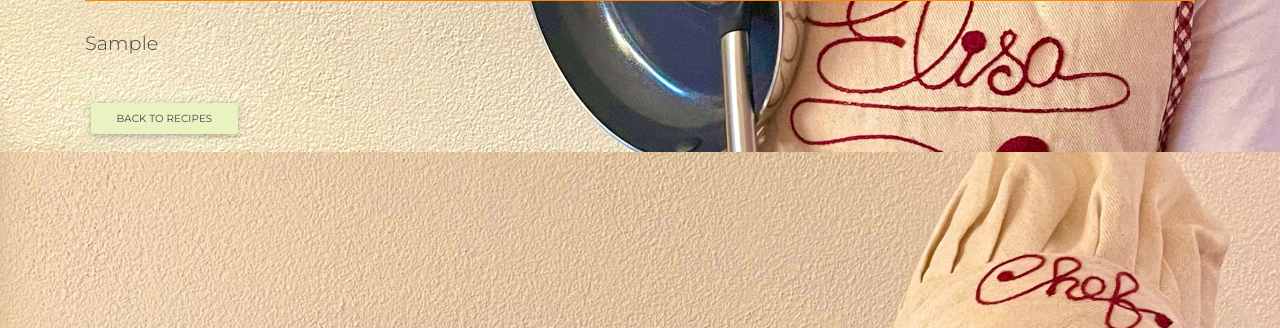
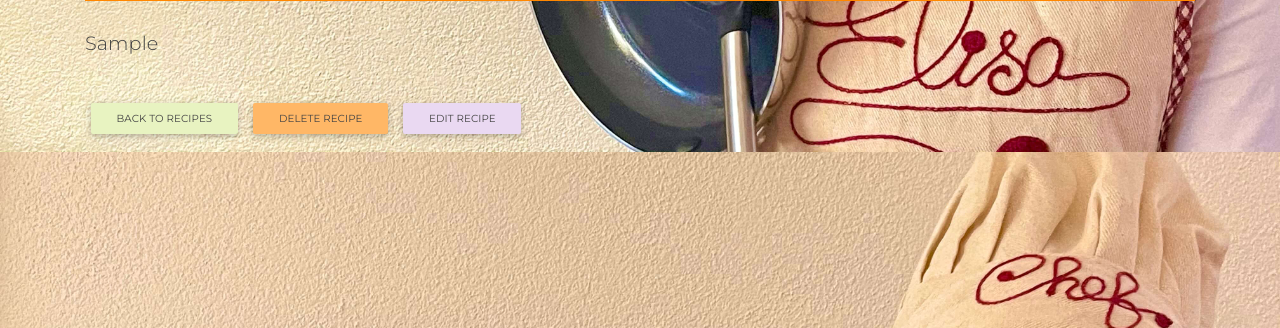
Before and after one commit to GBrachetta/recipes, a Django app: page /recipes/1/ in a window 1280 px wide. Shown: the part 808-1136 px from the top of the page. Run offline with Django 3.2, Linux system fonts and the light colour scheme; tables that the repository leaves empty hold one stand-in row (values such as "Sample post"); grey boxes marked "Sample" are stand-in pictures; some libraries are stand-ins or nearby versions.

Commit message:
Edit and delete recipes feature

```diff
--- /dev/null
+++ b/recipes/templates/recipes/includes/modal_delete.html
@@ -0,0 +1,20 @@
+<!-- Modal Delete -->
+<div class="modal fade top" id="deleteRecipeModal" tabindex="-1" role="dialog"
+    aria-labelledby="deleteRecipeModal" aria-hidden="true">
+    <div class="modal-dialog modal-frame modal-top" role="document">
+        <div class="modal-content">
+            <div class="modal-body bg-warning">
+                <div
+                    class="row d-flex justify-content-center align-items-center">
+                    <p class="pt-3 pr-2 lead">Are you sure you want to delete
+                        <span class="font-weight-bold">{{ recipe.name }}</span>?
+                    </p>
+                    <button type="button" class="btn btn-back"
+                        data-dismiss="modal">Cancel</button>
+                    <a class="btn btn-danger"
+                        href="{% url 'delete_recipe' recipe.id %}">Delete</a>
+                </div>
+            </div>
+        </div>
+    </div>
+</div>
--- a/recipes/templates/recipes/recipe.html
+++ b/recipes/templates/recipes/recipe.html
@@ -16,13 +16,13 @@
                 </div>
                 <div class="col-4">
                     <p class="recipe-details">
-                    <span><i class="fas fa-dollar-sign text-secondary"></i></span>
+                        <span><i class="fas fa-dollar-sign text-secondary"></i></span>
                         Cost: €{{ recipe.price }}
                 </div>
                 </p>
                 <div class="col-4">
                     <p class="recipe-details">
-                    <span><i class="fas fa-clock text-secondary"></i></span>
+                        <span><i class="fas fa-clock text-secondary"></i></span>
                         Prep time: {{ recipe.time }} mins.
                 </div>
                 </p>
@@ -42,6 +42,9 @@
         </div>
     </div>
     <a class="btn btn-back" href="{% url 'recipes' %}">Back to Recipes</a>
+    <a class="btn btn-delete" href="#" data-toggle="modal" data-target="#deleteRecipeModal">Delete Recipe</a>
+    <a class="btn btn-go" href="{% url 'edit_recipe' recipe.id %}">Edit Recipe</a>
 </div>
 <div class="spacer"></div>
+{% include 'recipes/includes/modal_delete.html' %}
 {% endblock %}
--- a/recipes/urls.py
+++ b/recipes/urls.py
@@ -5,4 +5,10 @@ urlpatterns = [
     path("", views.recipes, name="recipes"),
     path("add_recipe/", views.add_recipe, name="add_recipe"),
     path("<int:recipe_id>/", views.recipe_detail, name="recipe_detail"),
+    path(
+        "edit_recipe/<int:recipe_id>/", views.edit_recipe, name="edit_recipe"
+    ),
+    path(
+        "delete_recipe/<int:recipe_id>/", views.delete_recipe, name="delete_recipe"
+    ),
 ]
--- a/recipes/views.py
+++ b/recipes/views.py
@@ -47,3 +47,41 @@ def add_recipe(request):
     context = {"form": form, "recipes": "active"}
 
     return render(request, template, context)
+
+
+@login_required
+def edit_recipe(request, recipe_id):
+    """Edit an existing recipe"""
+    if not request.user.is_superuser:
+        messages.error(request, "Reserved to administrators.")
+        return redirect(reverse("home"))
+
+    recipe = get_object_or_404(Recipe, pk=recipe_id)
+
+    if request.method == "POST":
+        form = RecipeForm(request.POST, request.FILES, instance=recipe)
+        if form.is_valid():
+            form.save()
+            messages.success(request, "Successfully updated recipe.")
+            return redirect(reverse("recipes"))
+        else:
+            messages.error(request, "Failed to update. Please check the form.")
+    else:
+        form = RecipeForm(instance=recipe)
+
+    template = "recipes/edit_recipe.html"
+    context = {"form": form, "recipe": recipe, "recipes": "active"}
+
+    return render(request, template, context)
+
+
+@login_required
+def delete_recipe(request, recipe_id):
+    """Delete a recipe"""
+    if not request.user.is_superuser:
+        messages.error(request, "Reserved to administrators.")
+        return redirect(reverse("recipes"))
+    recipe = get_object_or_404(Recipe, pk=recipe_id)
+    recipe.delete()
+    messages.success(request, "Recipe deleted.")
+    return redirect(reverse("recipes"))
```
Also changed, not shown: recipes/templates/recipes/edit_recipe.html (added, +41 -0 lines).
